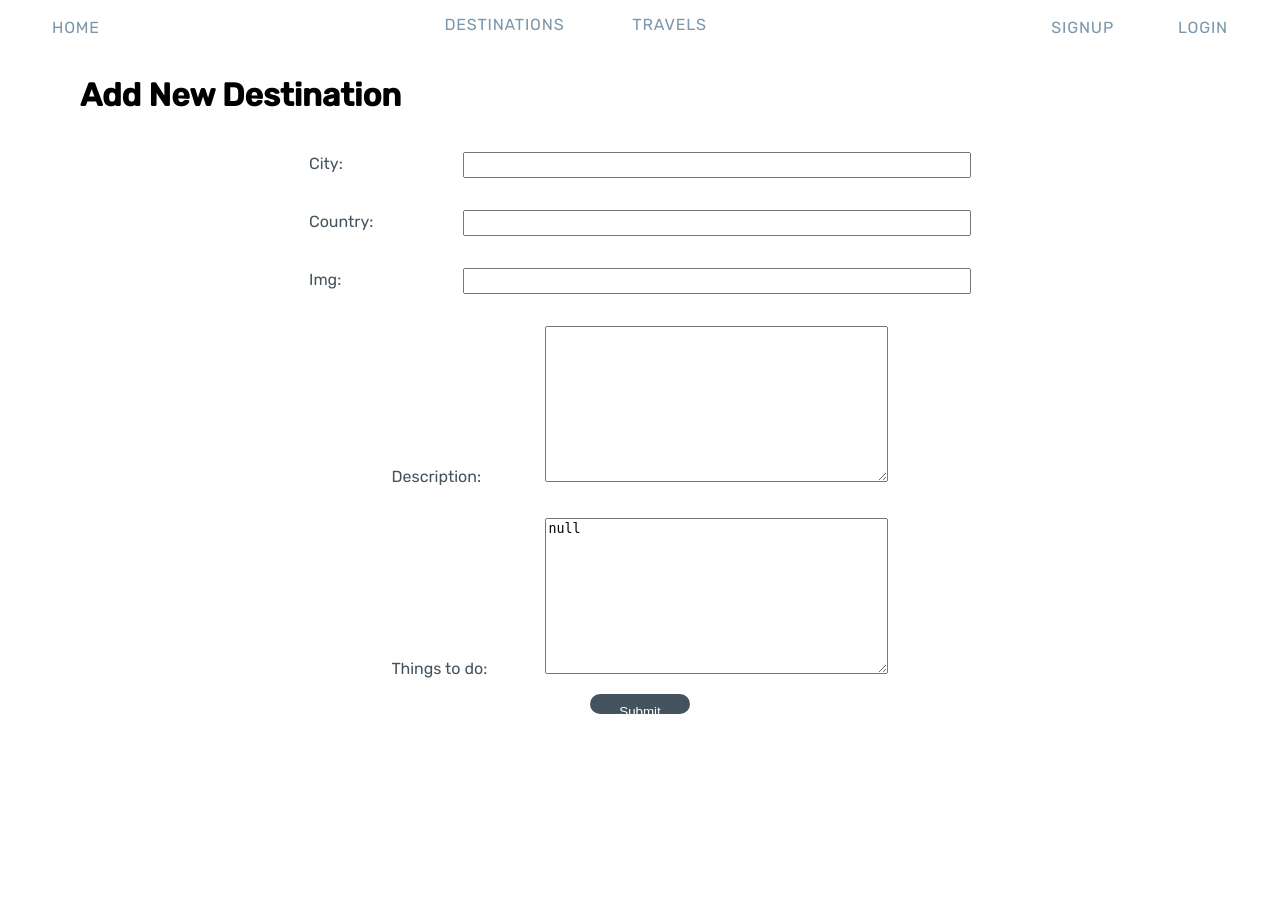
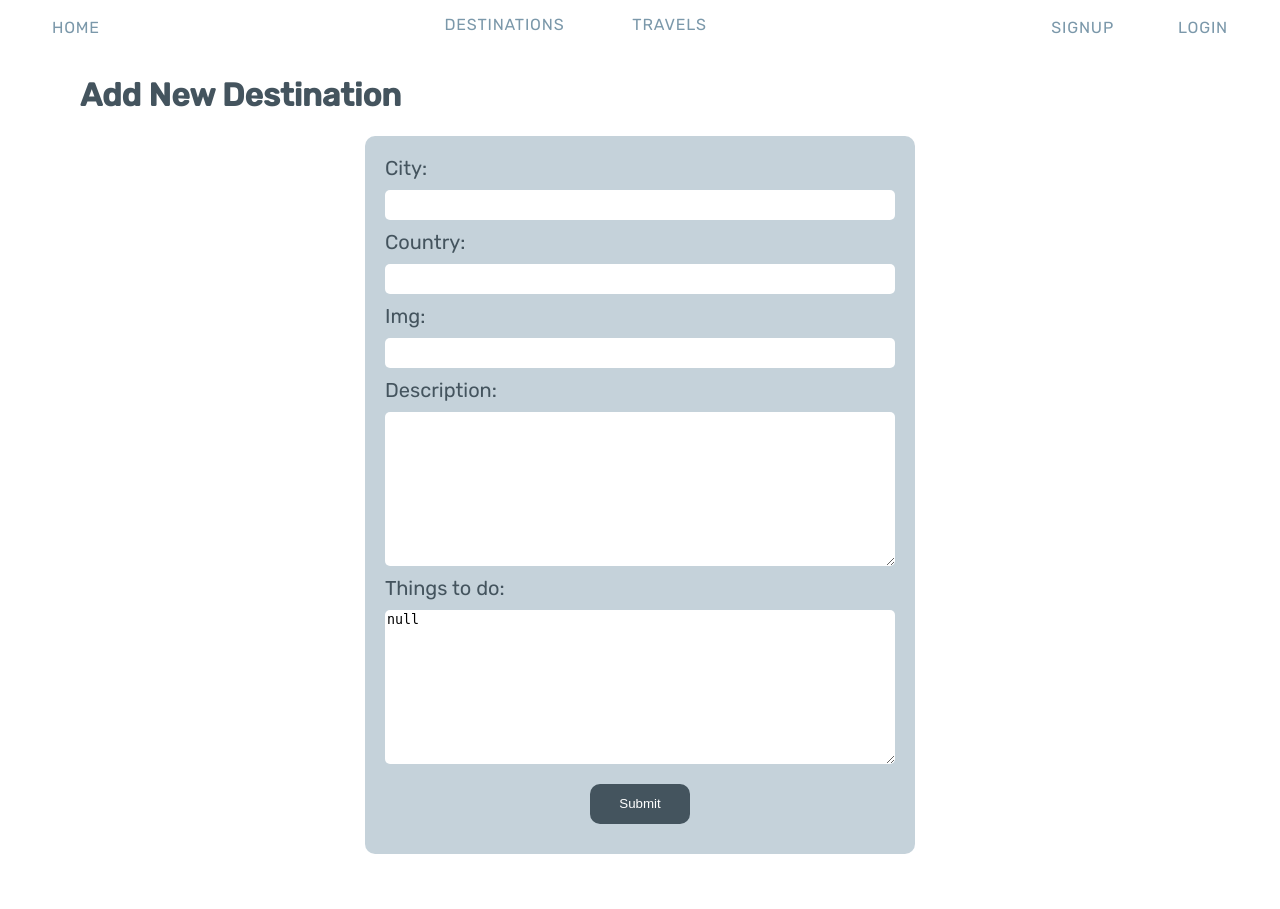
Before and after one commit to jihyekwak/project-4-travel, a Django app: page /destinations/new in a window 1280 px wide. Before the commit the page ends 714 px from the top, so only its background shows below. Run offline with Django 4.2, Linux system fonts and the light colour scheme.

Commit message:
add styles to form

```diff
--- a/main_app/static/styles/styles.css
+++ b/main_app/static/styles/styles.css
@@ -498,32 +498,70 @@ td {
 Create Form
 ---------------- */
 
-.create-form {
+.create-page-h1 {
+    color: #44545E;
+}
+
+.create-form-div {
     display: flex;
     flex-direction: column;
-    align-items:center;
+    align-items: center;
+}
+
+.create-form {
+    width: fit-content;
+    display: flex;
+    flex-direction: column;
+    gap: 10px;
+    border: none;
+    border-radius: 10px;
+    padding: 20px;
+    background-color: #7B98AA70;
+}
+
+.create-form label {
+    font-size: 20px;
+    color: #44545E;
 }
 
 .create-form input, select {
     width: 500px;
     height: 20px;
+    border: none;
+    border-radius: 5px;
+    padding: 5px;
 }
 
 .create-form select {
     width: 510px;
 }
 
-#id_destinations {
-    height: 100px;
+.create-form textarea {
+    border: none;
+    border-radius: 5px;
 }
 
 .create-form input[type=submit] {
     width: 100px;
+    height: 40px;
     border: none;
     background-color: #44545E;
     color: white;
     border-radius: 10px;
     padding: 10px 5px;
+    margin: 10px auto;
+}
+
+#id_destination, #id_travel {
+    height: 30px;
+}
+
+#id_destinations {
+    height: 100px;
+}
+
+#id_travelers {
+    height: 50px;
 }
 
 .login input {
@@ -531,12 +569,12 @@ Create Form
 }
 
 .profile-update span {
-    display: none;
+    /* display: none; */
 }
 
 label   {
-    display: inline-block;
+    /* display: inline-block; */
     /* float: left; */
-    clear: left;
-    width: 150px;
+    /* clear: left; */
+    /* width: 150px; */
 }
--- a/main_app/templates/destination_create.html
+++ b/main_app/templates/destination_create.html
@@ -2,11 +2,12 @@
 
 {% block content %}
 
-    <h1>Add New Destination</h1>
-    <form class="create-form" method="post">
-        {% csrf_token %}
-        {{form.as_p}}
-        <input type="submit" value="Submit" />
-    </form>
+    <h1 class="create-page-h1">Add New Destination</h1>
+    <div class="create-form-div">
+        <form class="create-form" method="post">
+            {% csrf_token %}
+            {{form.as_table}}
+            <input type="submit" value="Submit" />
+        </form>
 
 {% endblock %}
--- a/main_app/views.py
+++ b/main_app/views.py
@@ -43,7 +43,7 @@ class Travel_List(TemplateView):
 
 class Travel_Create(CreateView):
     model = Travel
-    fields = '__all__'
+    fields = ['destinations', 'title', 'img', 'departure_date', 'return_date', 'budget', 'travelers']
     template_name = 'travel_create.html'
     success_url = '/travels/'
 
```
Also changed, not shown: main_app/templates/itinerary_create.html (+10 -6 lines), main_app/templates/travel_create.html (+10 -6 lines).
